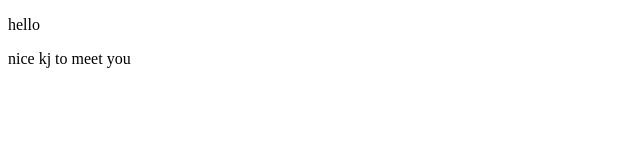
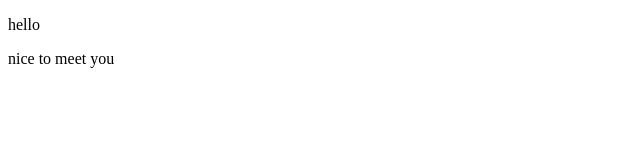
Before and after one commit to sriakhilsurapaneni/gitt, a plain HTML site: page index.html in a window 1280 px wide. Shown: the full height of the page, 0-640 px from the left. Drawn offline with Linux system fonts and the light colour scheme.

Commit message:
correct sentence

```diff
--- a/index.html
+++ b/index.html
@@ -7,6 +7,6 @@
 </head>
 <body>
     <p>hello</p>
-    <p>nice  kj to meet you</p>
+    <p>nice to meet you</p>
 </body>
 </html>
```
